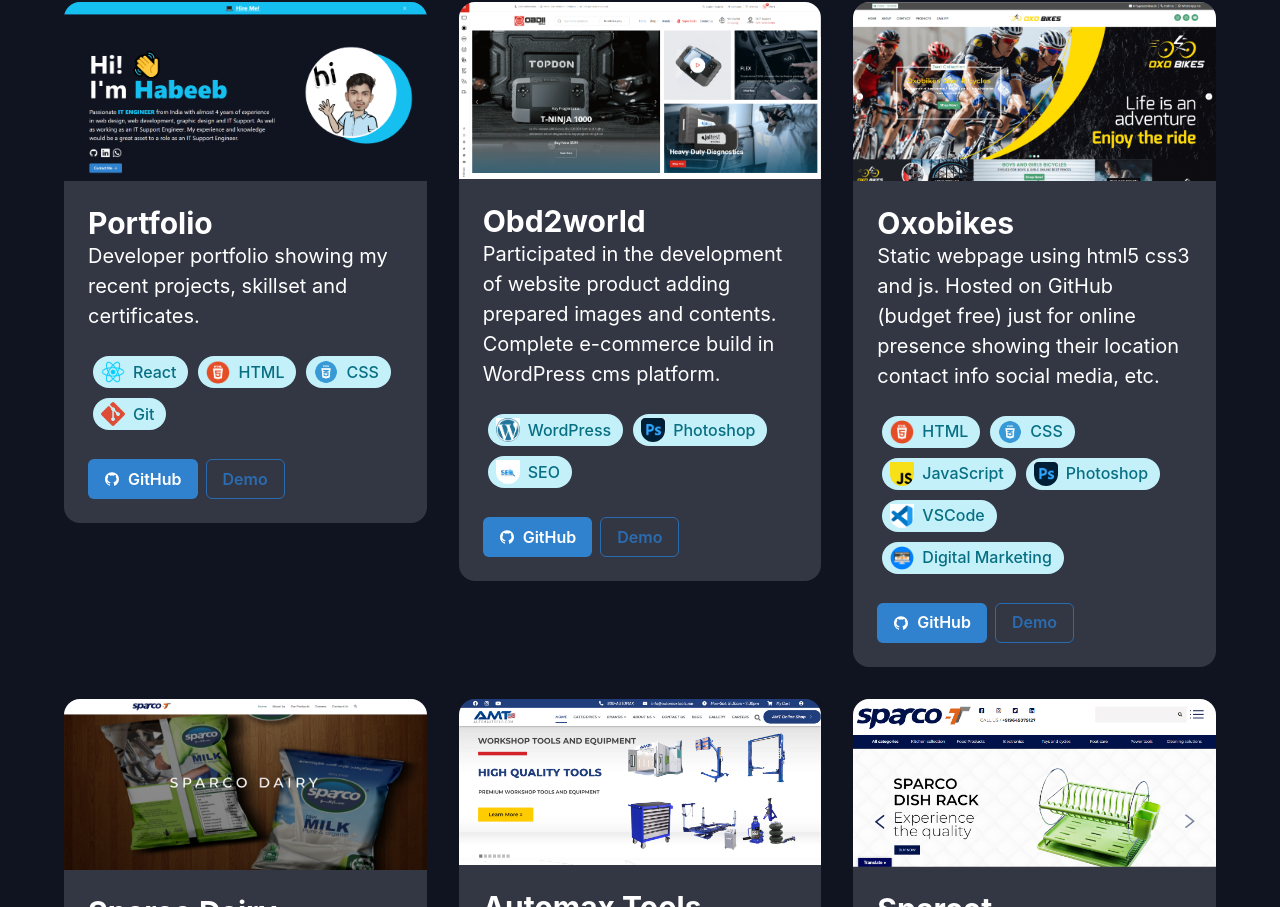
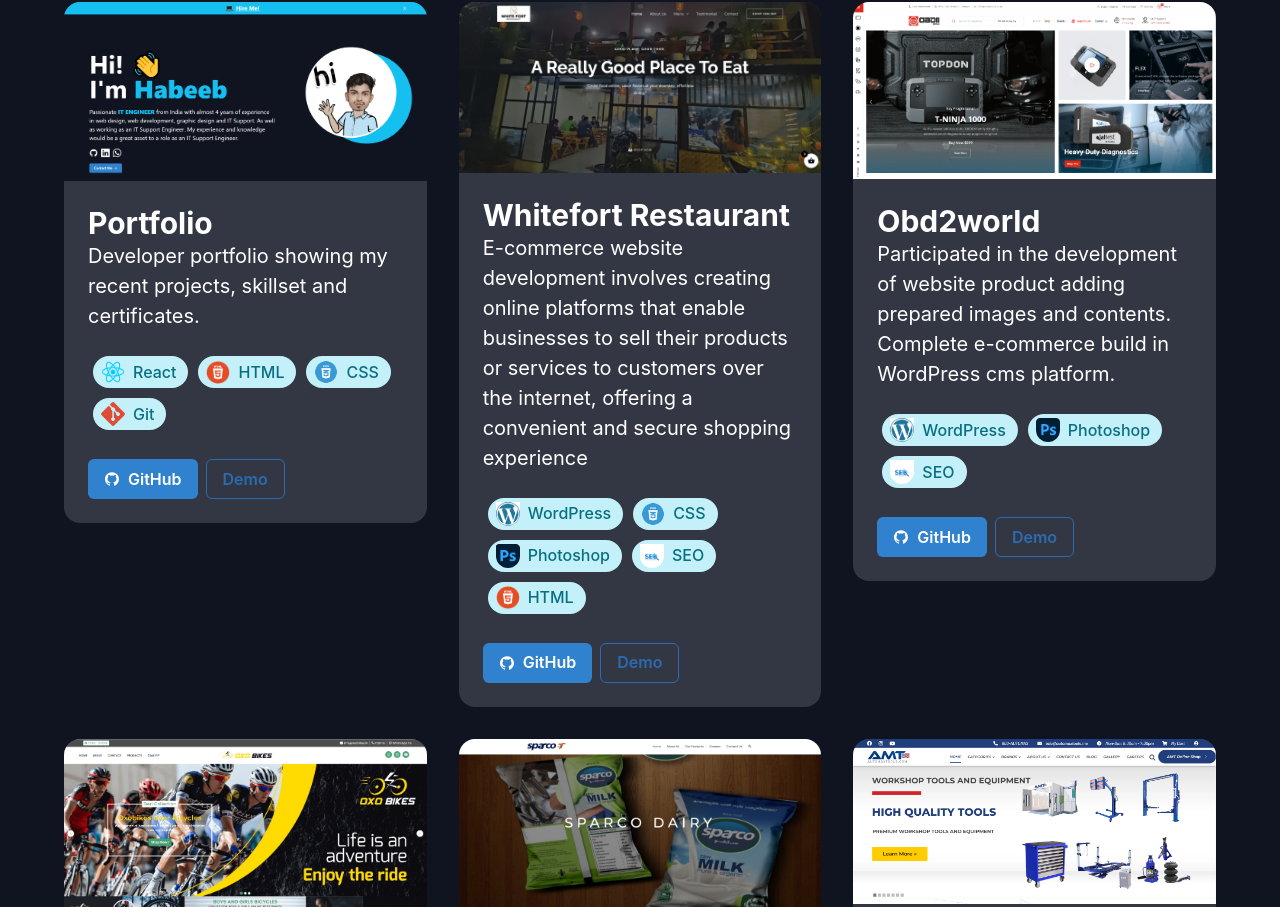
Before and after one commit to HABEEBRAHIMANP/reactport, a React (Create React App) app: page / in a window 1280 px wide. Shown: the part 2555-3462 px from the top of the page. Built offline with nearby package versions, Linux system fonts and the light colour scheme.

Commit message:
whitefor

```diff
--- a/src/components/projects/config.ts
+++ b/src/components/projects/config.ts
@@ -7,6 +7,7 @@ import Automax from "./../../images/automax.png";
 import Dairy from "./../../images/dairy.png";
 import AMT from "./../../images/amt.png";
 import obd2 from "./../../images/obd2.png";
+import white from "./../../images/White.jpeg";
 
 export type Project = {
   name: string,
@@ -25,6 +26,14 @@ export const projects: Project[] = [
     url: "",
     github: "",
     technologies: getSkill(["react", "typescript", "html", "css", "git", "npm"])
+  },
+  {
+    name: "Whitefort Restaurant",
+    description: "E-commerce website development involves creating online platforms that enable businesses to sell their products or services to customers over the internet, offering a convenient and secure shopping experience",
+    image: white,
+    url: "https://whitefort-mandi.shop/",
+    github: "",
+    technologies: getSkill(["wordpress", "css", "photoshop", "seo", "html"])
   },
   {
     name: "Obd2world",
```
Also changed, not shown: src/images/White.jpeg (added).
